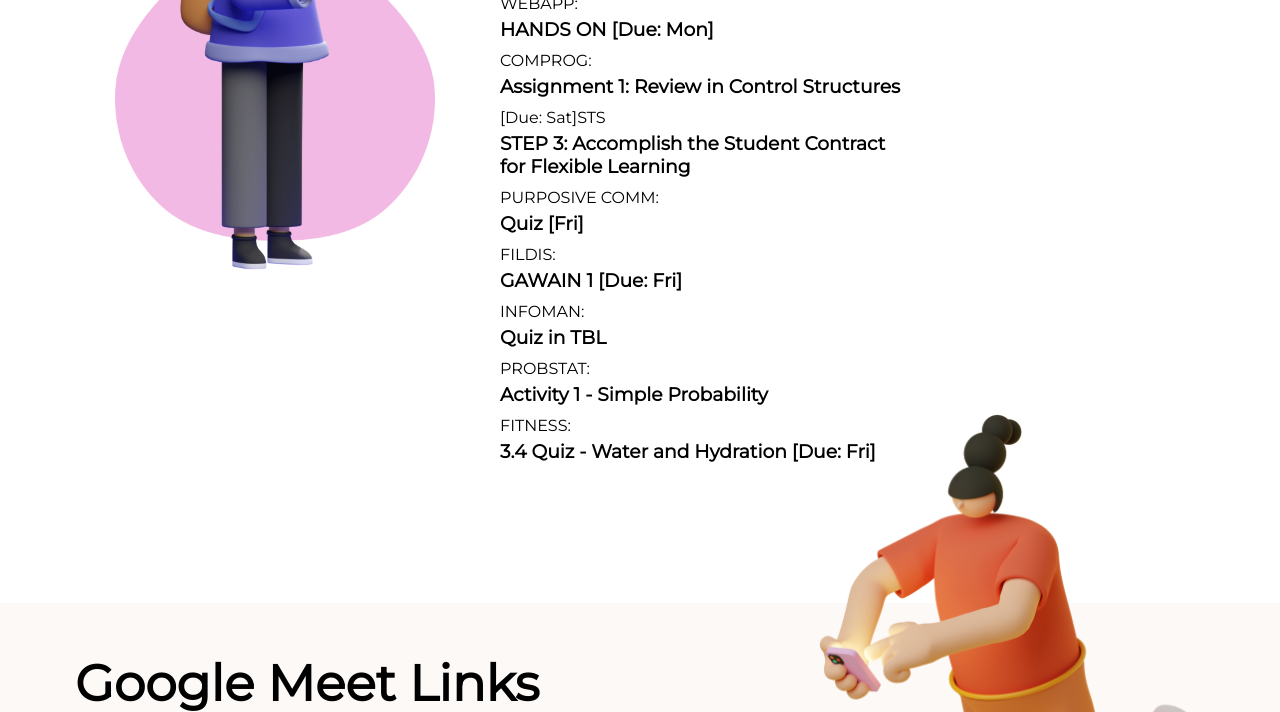
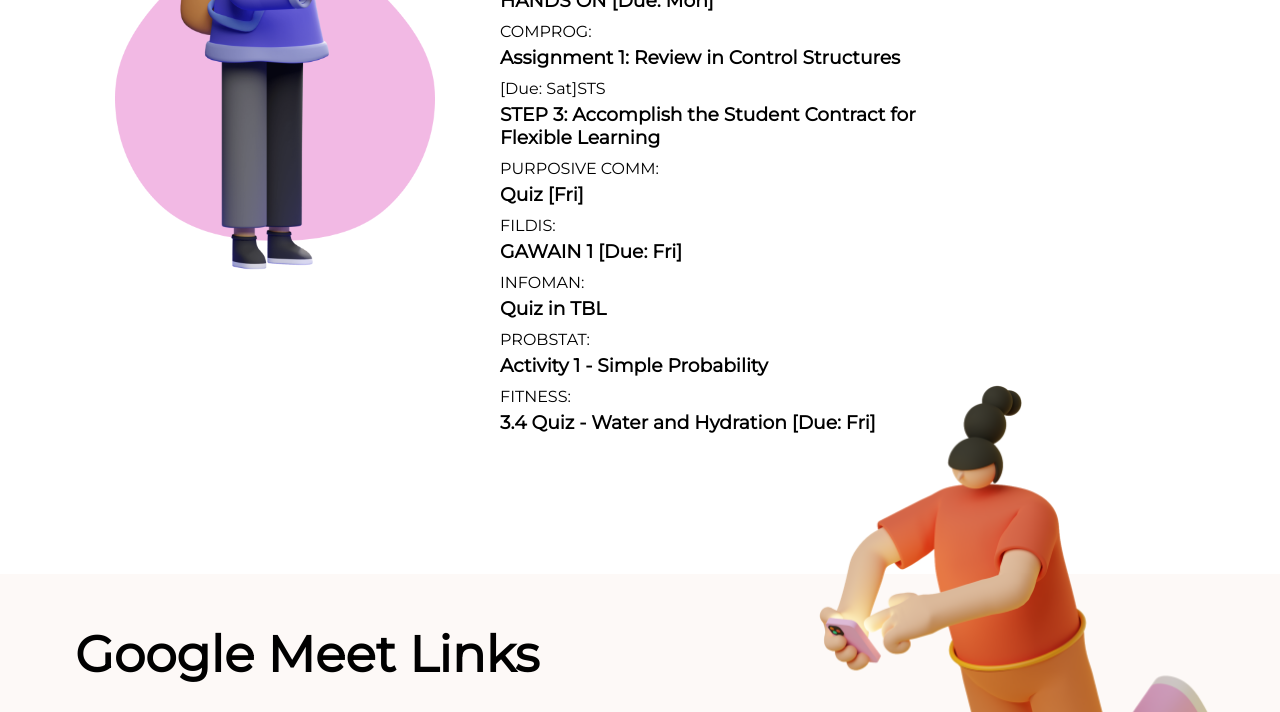
Before and after one commit to ejpalen/I-acsad-website, a plain HTML site: page index.html in a window 1280 px wide. Shown: the part 299-1011 px from the top of the page. Drawn offline with Linux system fonts and the light colour scheme.

Commit message:
Update styles.css

```diff
--- a/styles.css
+++ b/styles.css
@@ -101,7 +101,7 @@ main {
 }
 
 .hero-text {
-  width: 410px;
+  width: 450px;
   display: flex;
   flex-direction: column;
   justify-content: center;
```
